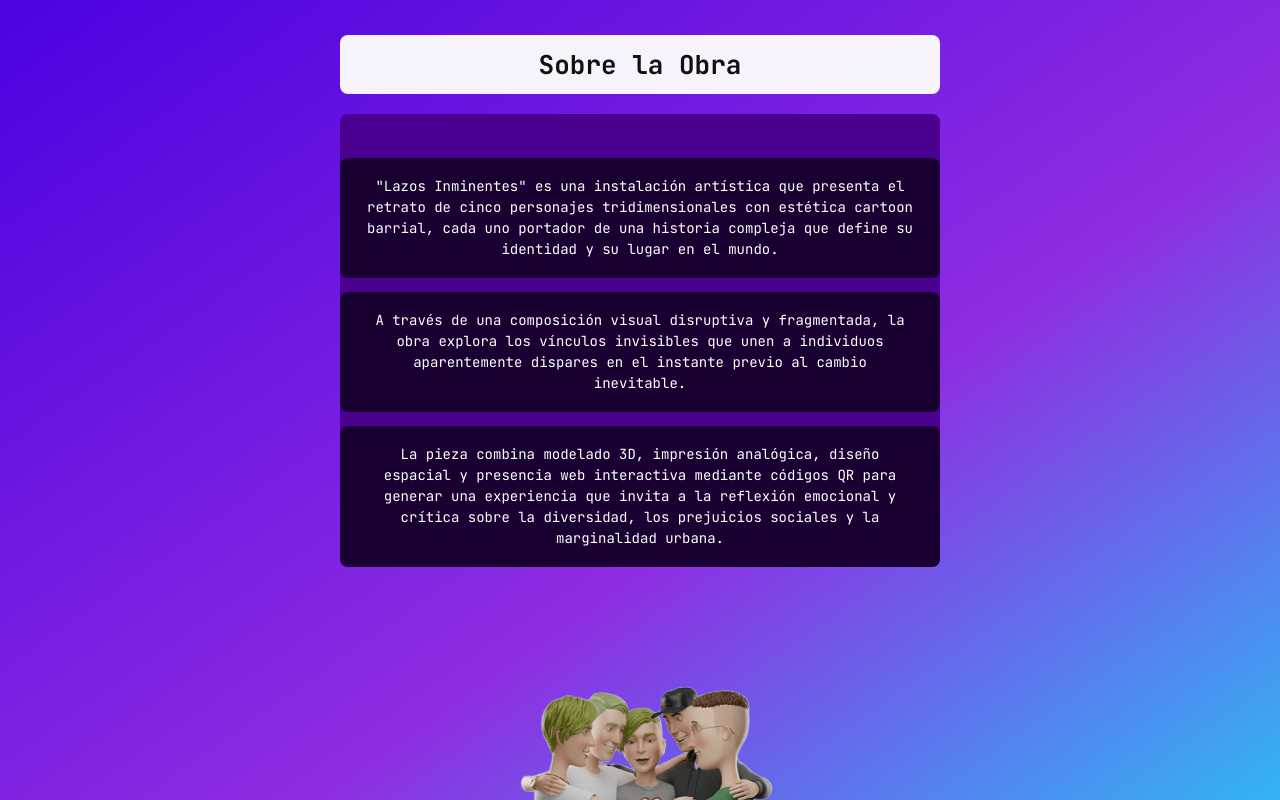
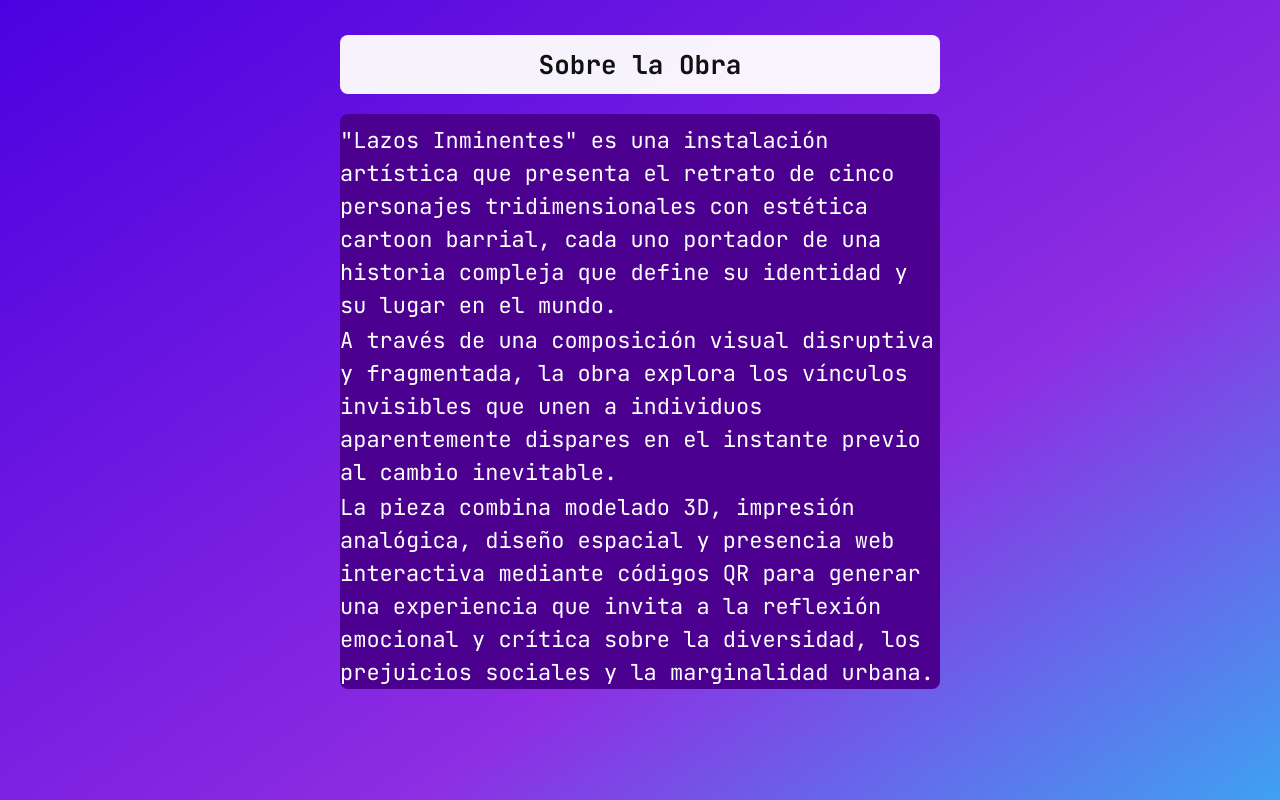
Before and after one commit to agusting1998/lazos_inminentes, a plain HTML site: page index.html in a window 1280 px wide. Shown: the part 880-1680 px from the top of the page. Drawn offline with Linux system fonts and the light colour scheme.

Commit message:
Correccion Style.css

```diff
--- a/css/style.css
+++ b/css/style.css
@@ -414,13 +414,12 @@
 }
 
 .about-section p {
-  background: rgba(0, 0, 0, 0.65);
   color: #fff;
-  padding: 18px 24px;
-  border-radius: 8px;
   line-height: 1.5;
-  font-size: 14px;
+  font-size: 22px;
+  text-align: left;
   max-width: 600px;
+  margin-top: -20px;
 }
 
 /* Ajuste responsive coherente con las demás secciones */
```
